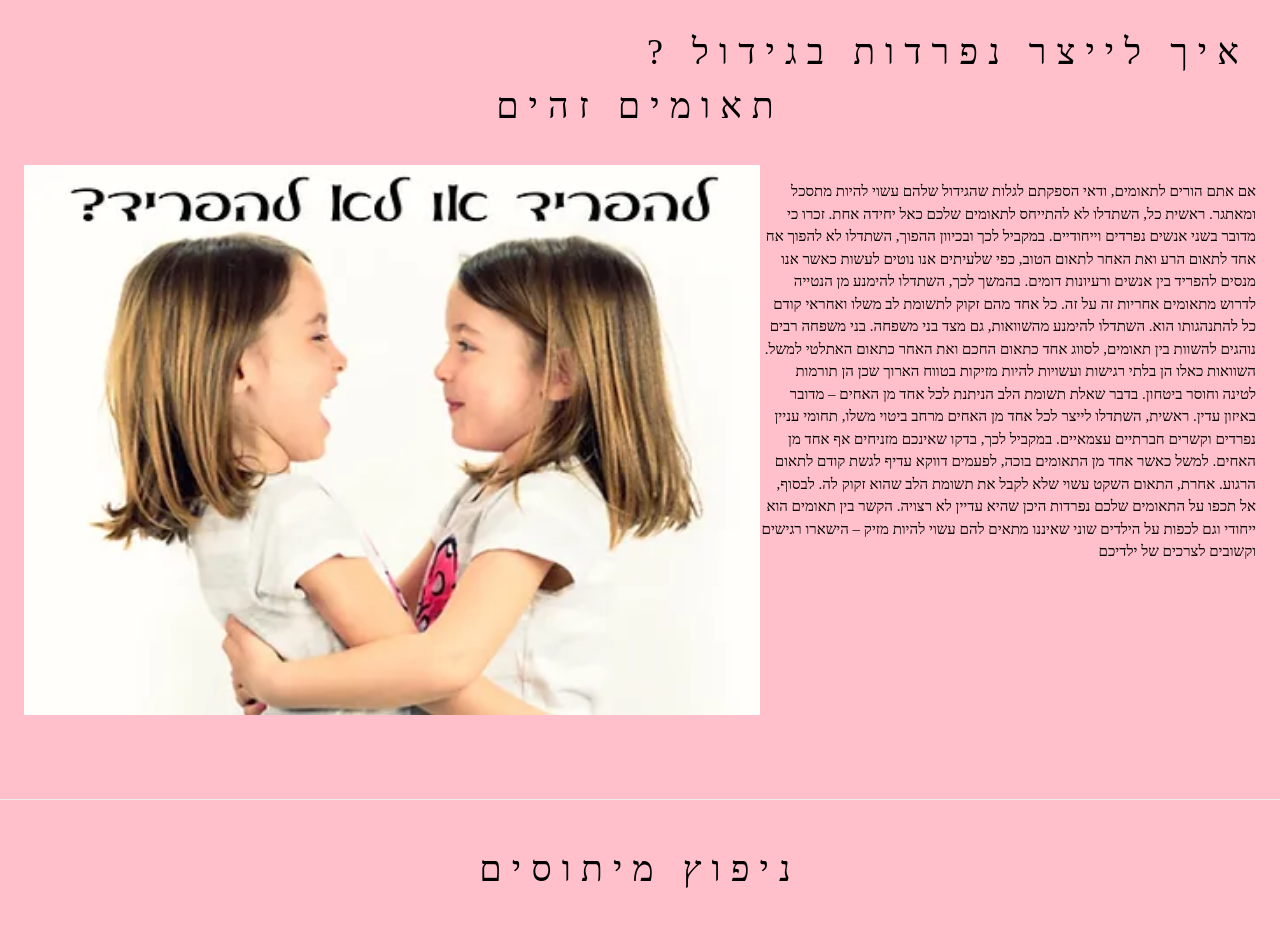
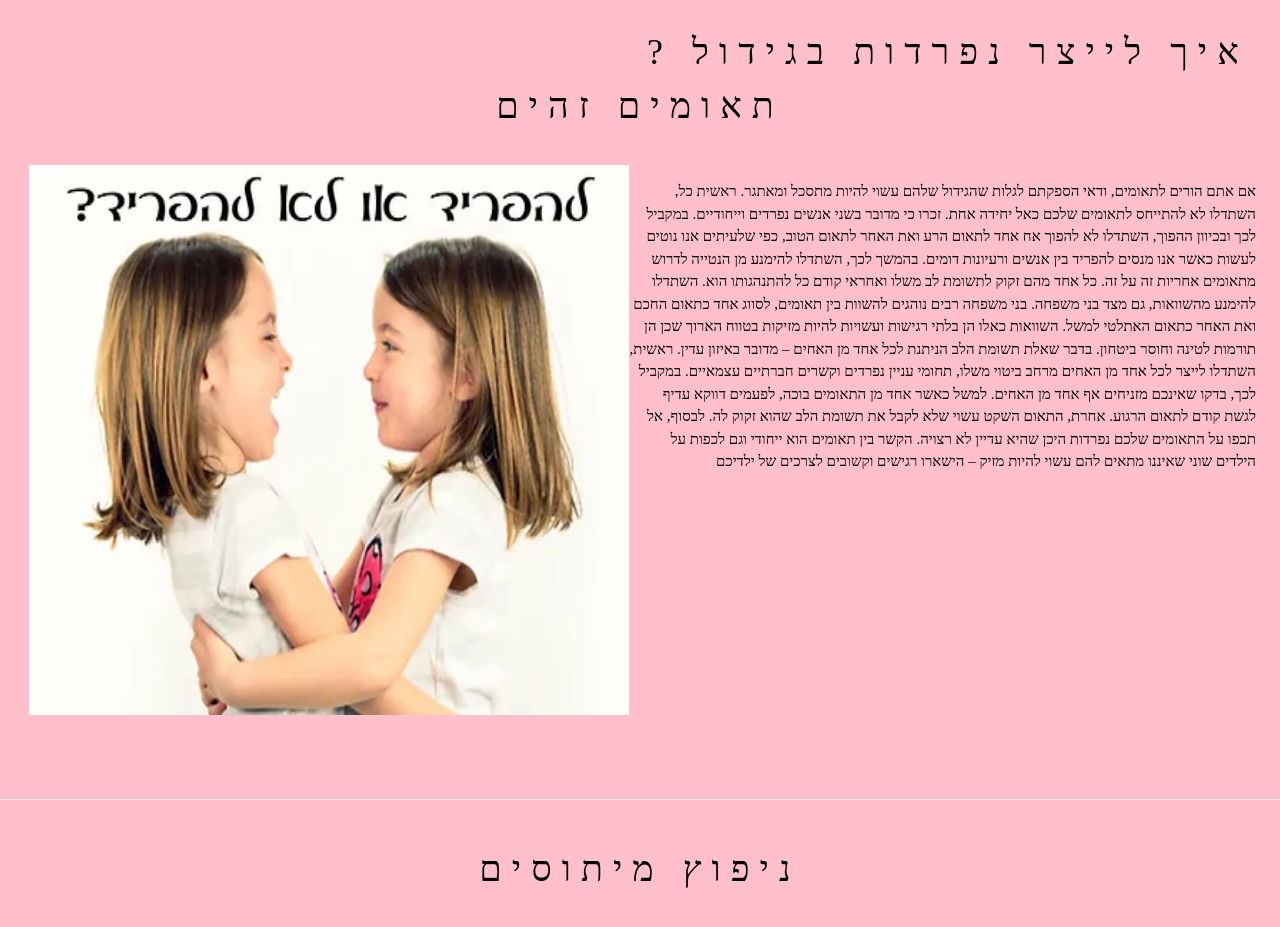
Before and after one commit to katyahaimov/html, a plain HTML site: page index.html in a window 1280 px wide. Shown: the part 3058-3985 px from the top of the page. Drawn offline with nearby package versions, Linux system fonts and the light colour scheme.

Commit message:
Update index.html

```diff
--- a/index.html
+++ b/index.html
@@ -187,7 +187,7 @@ h1, h2, h3, h4, h5, h6 {
 
 
     ?  איך לייצר נפרדות בגידול תאומים זהים</h1><br>
-   <img src= "images/11.jpg"""width="600"height="550"style="float:left"/>
+  <img src="images/11.jpg"width="600"height="550"style="float:left;margin-left:5px "/>
 <p class="w3-right-align">
 אם אתם הורים לתאומים, ודאי הספקתם לגלות שהגידול שלהם עשוי להיות מתסכל ומאתגר. ראשית כל, השתדלו לא להתייחס לתאומים שלכם כאל יחידה אחת. זכרו כי מדובר בשני אנשים נפרדים וייחודיים. במקביל לכך ובכיוון ההפוך, השתדלו לא להפוך אח אחד לתאום הרע ואת האחר לתאום הטוב, כפי שלעיתים אנו נוטים לעשות כאשר אנו מנסים להפריד בין אנשים ורעיונות דומים. בהמשך לכך, השתדלו להימנע מן הנטייה לדרוש מתאומים אחריות זה על זה. כל אחד מהם זקוק לתשומת לב משלו ואחראי קודם כל להתנהגותו הוא. השתדלו להימנע מהשוואות, גם מצד בני משפחה. בני משפחה רבים נוהגים להשוות בין תאומים, לסווג אחד כתאום החכם ואת האחר כתאום האתלטי למשל. השוואות כאלו הן בלתי רגישות ועשויות להיות מזיקות בטווח הארוך שכן הן תורמות לטינה וחוסר ביטחון. בדבר שאלת תשומת הלב הניתנת לכל אחד מן האחים – מדובר באיזון עדין. ראשית, השתדלו לייצר לכל אחד מן האחים מרחב ביטוי משלו, תחומי עניין נפרדים וקשרים חברתיים עצמאיים. במקביל לכך, בדקו שאינכם מזניחים אף אחד מן האחים. למשל כאשר אחד מן התאומים בוכה, לפעמים דווקא עדיף לגשת קודם לתאום הרגוע. אחרת, התאום השקט עשוי שלא לקבל את תשומת הלב שהוא זקוק לה. לבסוף, אל תכפו על התאומים שלכם נפרדות היכן שהיא עדיין לא רצויה. הקשר בין תאומים הוא ייחודי וגם לכפות על הילדים שוני שאיננו מתאים להם עשוי להיות מזיק – הישארו רגישים וקשובים לצרכים של ילדיכם
 
```
